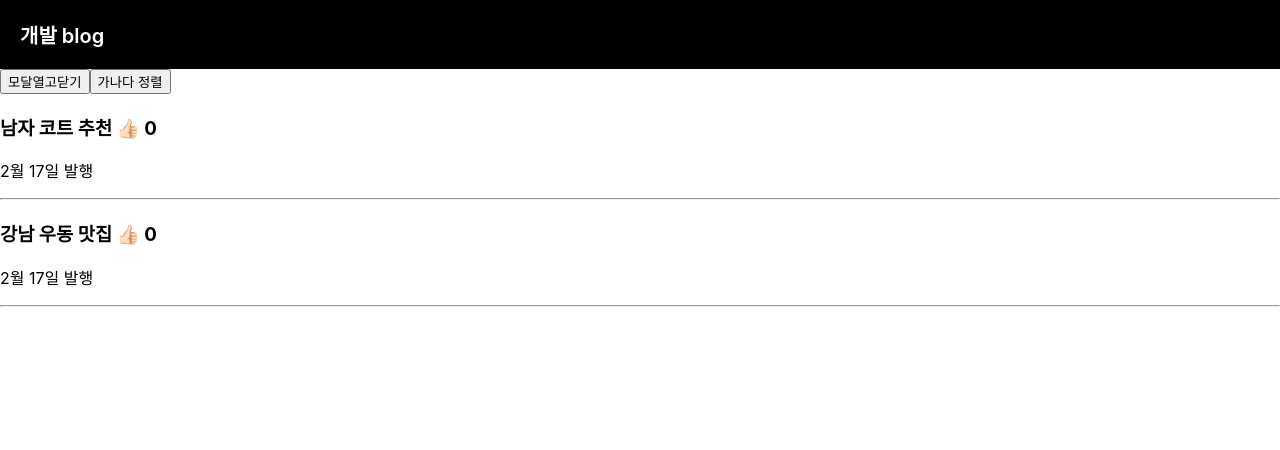
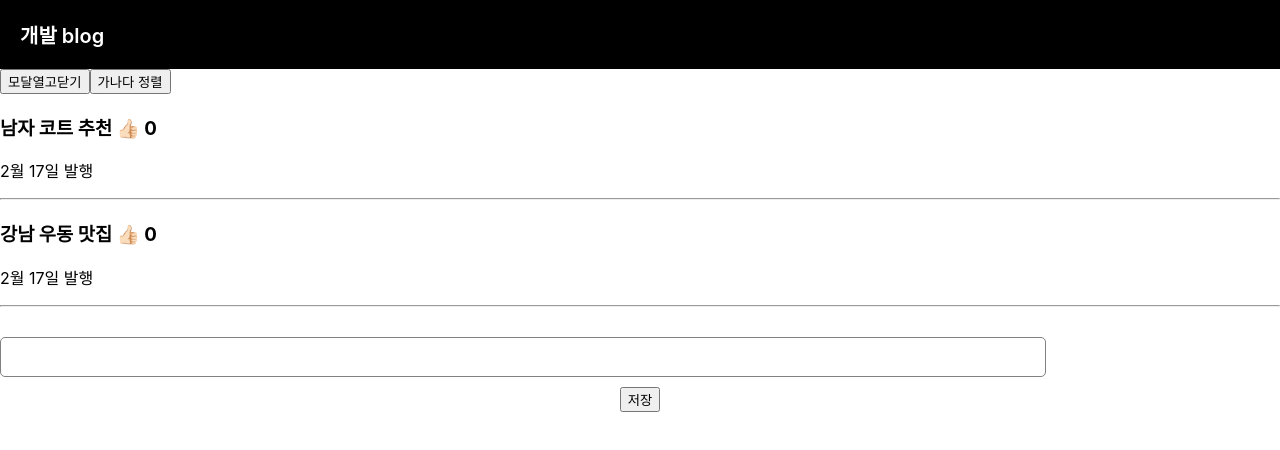
Before and after one commit to YusunPark/Apple, a React (Create React App) app in the folder blog/: page / in a window 1280 px wide. Shown: the top 450 px of the page. Built offline with nearby package versions, Linux system fonts and the light colour scheme.

Commit message:
input을 사용하며 onChange 함수 사용

```diff
--- a/blog/src/App.css
+++ b/blog/src/App.css
@@ -8,9 +8,27 @@
   font-size : 20px;
 }
 
+.publish {
+  margin-top: 30px;
+  margin-bottom: 30px;
+}
+
+.publish input {
+  padding: 10px;
+  font-size: 16px;
+  border-radius: 5px;
+  width: 80%;
+  border: 1px solid gray;
+}
+
+.publish button {
+  display: block;
+  margin: auto;
+  margin-top: 10px;
+}
 
 .modal {
   margin-top: 20px;
-  padding: 20px;
+  padding: 30px;
   background: #eee;
 }
--- a/blog/src/App.js
+++ b/blog/src/App.js
@@ -6,8 +6,8 @@ function App(){
   let [title, setTitle] = useState( ['남자 코트 추천', '강남 우동 맛집'] );
   let [num, setNum ] = useState( [0, 0] );
   let [modal, changeModal] = useState(false);
-  let index = [0,1];
   let [ck, changeCk] = useState(0);
+  let [input, changeInput] = useState('');
 
   function changeNum(i) {
     var newArray = [...num];
@@ -21,25 +21,41 @@ function App(){
     setTitle(newArray)
   }
 
+  function addList(input) {
+    var newArray = [...title];
+    newArray.unshift(input);
+    setTitle(newArray);
+
+    var newNumber = [...num];
+    newNumber.unshift(0);
+    setNum(newNumber);
+  }
+
   return (
     <div className="App">
       <div className="black-nav">
         <div>개발 blog</div>
       </div>
+
       <button onClick={ ()=>{ changeModal(!modal) } }>모달열고닫기</button>
       <button onClick={ ()=>{ sortTile() } }>가나다 정렬</button>
 
       {
-        index.map(function(a) {
+        title.map(function(title, i) {
           return(
             <div className="list">
-              <h3 onClick={ ()=>{ changeCk(a) } }> { title[a] } <span onClick={ ()=>{ changeNum(a) } } >👍🏻</span> { num[a] }</h3>
+              <h3 onClick={ ()=>{ changeCk(i) } }> { title } <span onClick={ ()=>{ changeNum(i) } } >👍🏻</span> { num[i] }</h3>
               <p>2월 17일 발행</p>
               <hr/>
             </div>
             );
         })
       }
+
+      <div className='publish'>
+        <input onChange={ (e)=>{changeInput(e.target.value)} }/>
+        <button onClick={ ()=>{ addList(input) } }>저장</button>
+      </div>
 
       {
         modal === true
```
